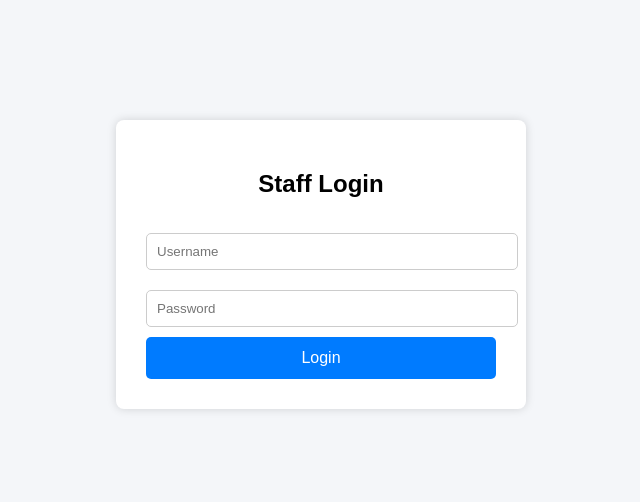
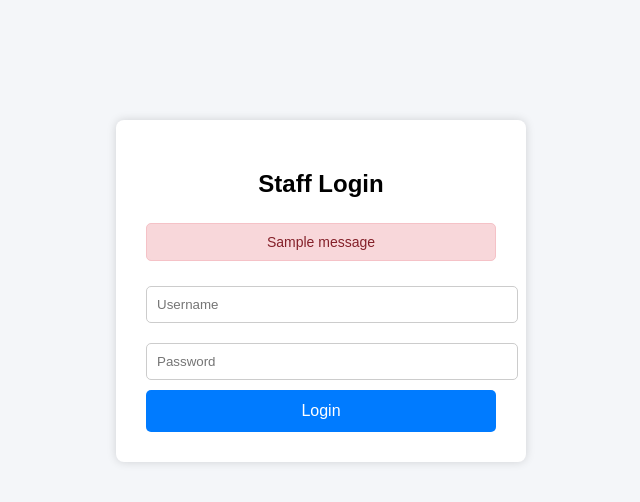
Before and after one commit to jhclasses320-droid/COACHING_ERP, a Django app: page /staff-login/ in a window 1280 px wide. Shown: the top 502 px of the page, without its empty margins (319-959 px from the left). Run offline with Django 5.2, Linux system fonts and the light colour scheme; tables that the repository leaves empty hold one stand-in row (values such as "Sample post"); one stand-in notice (Sample message) is shown.

Commit message:
Show staff login errors

```diff
--- a/templates/staff/login.html
+++ b/templates/staff/login.html
@@ -1,4 +1,3 @@
-
 <!DOCTYPE html>
 <html>
 	<head>
@@ -48,6 +47,23 @@ button:hover{
 			background:#0056b3;
 			}
 
+
+			/* ================= LOGIN MESSAGES ================= */
+
+			.messages{
+			margin-bottom:15px;
+			}
+
+			.message{
+			padding:10px;
+			border-radius:5px;
+			background:#f8d7da;
+			color:#842029;
+			border:1px solid #f5c2c7;
+			font-size:14px;
+			text-align:center;
+			}
+
 		</style>
 
 	</head>
@@ -58,14 +74,45 @@ button:hover{
 
 			<h2>Staff Login</h2>
 
+
+			<!-- ================= LOGIN MESSAGES ================= -->
+
+			{% if messages %}
+
+			<div class="messages">
+
+				{% for message in messages %}
+
+				<div class="message">
+					{{ message }}
+				</div>
+
+				{% endfor %}
+
+			</div>
+
+			{% endif %}
+
+
 			<form method="post">
+
 				{% csrf_token %}
 
-<input type="text" name="username" placeholder="Username">
+				<input
+					type="text"
+					name="username"
+					placeholder="Username"
+>
 
-<input type="password" name="password" placeholder="Password">
+					<input
+						type="password"
+						name="password"
+						placeholder="Password"
+>
 
-<button type="submit">Login</button>
+						<button type="submit">
+							Login
+						</button>
 
 					</form>
 
```
Lines whose indentation alone changed are shown as unchanged.
